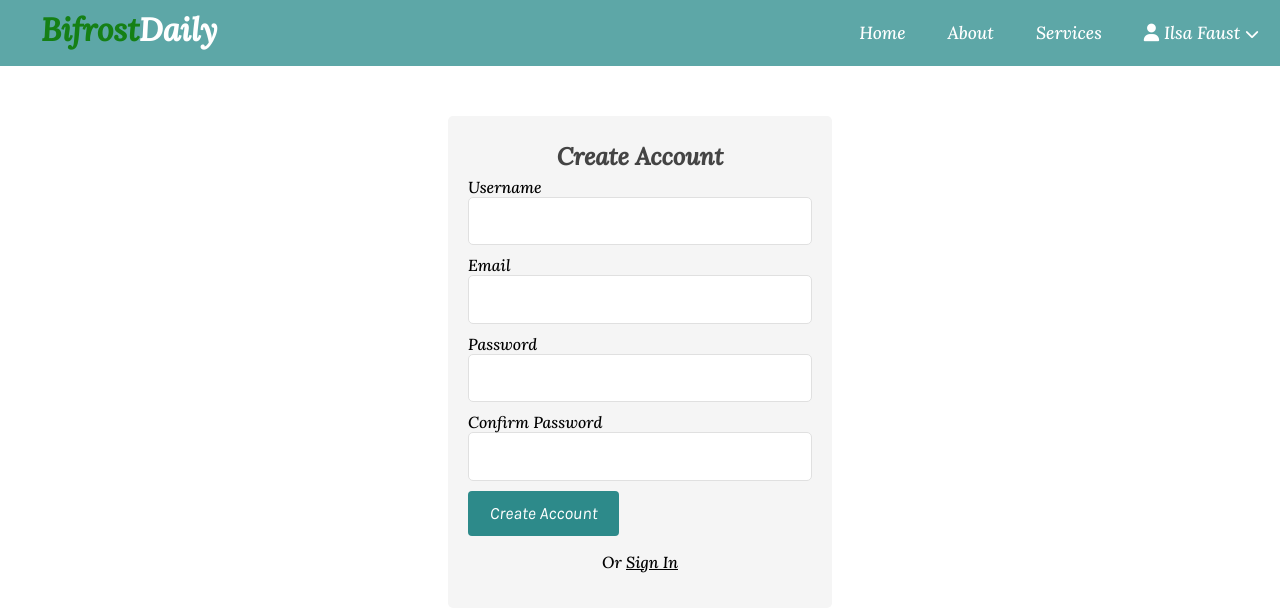
After one commit to thetabyte/thorblog, a PHP site: page /assets/regform.html in a window 1280 px wide. The commit adds this page. Shown: the top 612 px of the page. Run offline with PHP 8.4, Linux system fonts and the light colour scheme; some libraries are stand-ins or nearby versions.

Commit message:
feat: registration form design implementation

```diff
--- a/assets/css/style.css
+++ b/assets/css/style.css
@@ -34,6 +34,8 @@ a {
     border: 1px solid transparent;
     border-radius: .25rem;
     transition: all .4s; /*added transition to btn:hover and btn to make light green fade in and out*/
+    font-size: 1.08em;
+    font-family: 'karla', sans-serif;
 }
 
 .btn-big {
@@ -339,6 +341,32 @@ header .menu-toggle{
     transition: all 0.5s;
 }
 
+/*Authetication Styling*/
+
+.auth-content {
+    width: 30%;
+    margin: 50px auto;
+    padding: 20px;
+    background: whitesmoke;
+    border-radius: 5px;
+}
+
+.auth-content .form-title {
+    text-align: center;
+}
+
+.auth-content form div {
+    margin-bottom: 10px;
+}
+
+.auth-content form p {
+    text-align: center;
+}
+
+.auth-content form p a {
+    text-decoration: underline;
+}
+
 /*FOOTER*/
 .footer{
     background: #303036;
--- /dev/null
+++ b/assets/regform.html
@@ -0,0 +1,79 @@
+<!DOCTYPE html>
+<html lang="en">
+<head>
+    <meta charset="UTF-8">
+    <meta name="viewport" content="width=device-width, initial-scale=1.0">
+
+    <script src="https://use.fontawesome.com/1f736332cf.js"></script>
+
+    <link href="https://fonts.googleapis.com/css2?family=Karla:ital@1&family=Lora:ital,wght@1,500&display=swap" rel="stylesheet">
+
+
+    <link rel="stylesheet" href="css/style.css">
+
+
+    <title>Thorblog-regform</title>
+</head>
+<body>
+    <header>
+        <div class="logo">
+            <h1 class="logo-text"><span>Bifrost</span>Daily</h1>
+        </div>
+         <i class="fa fa-bars menu-toggle"></i>
+        <ul class="nav">
+            <li><a href="#">Home</a></li>
+            <li><a href="#">About</a></li>
+            <li><a href="#">Services</a></li>
+            <!--<li><a href="#"></a>Sign Up</li>
+            <li><a href="#"></a>Login</li>-->
+
+            <li>
+                <a href="#">
+                    <i class="fa fa-user"></i>
+                    Ilsa Faust <!--Locked in user, above buttons commented out to focus on styling user item-->
+                    <i class="fa fa-chevron-down" style="font-size: .8em;"></i> <!--styling ideally should be in style sheet target ul list and place styling-->
+                </a>
+                <ul>
+                    <li><a href="#">Dashboard</a></li>
+                    <li><a href="#" class="logout">Logout</a></li>
+                </ul>
+            </li>
+        </ul>
+    </header>
+
+    <div class="auth-content">
+
+        <form action="regform.html" method="post">
+            <h2 class="form-title">Create Account</h2>
+            <div>
+                <label>Username</label>
+                <input type="text" name="username" class="text-input">
+            </div>
+            <div>
+                <label>Email</label>
+                <input type="email" name="email" class="text-input">
+            </div>
+            <div>
+                <label>Password</label>
+                <input type="password" name="password" class="text-input">
+            </div>
+            <div>
+                <label>Confirm Password</label>
+                <input type="password" name="passConf" class="text-input">
+            </div>
+            <div>
+                <button type="submit" name="register-btn" class="btn btn-big">Create Account</button>
+            </div>
+            <p>Or <a href="login.html">Sign In</a></p>
+        </form>
+
+    </div>
+
+    <!--JQUERY-->
+    <script src="https://cdnjs.cloudflare.com/ajax/libs/jquery/3.5.1/jquery.min.js" integrity="sha512-bLT0Qm9VnAYZDflyKcBaQ2gg0hSYNQrJ8RilYldYQ1FxQYoCLtUjuuRuZo+fjqhx/qtq/1itJ0C2ejDxltZVFg==" crossorigin="anonymous"></script>
+
+    <!--script-->
+    <script src="js/script.js"></script>
+
+</body>
+</html>
```
